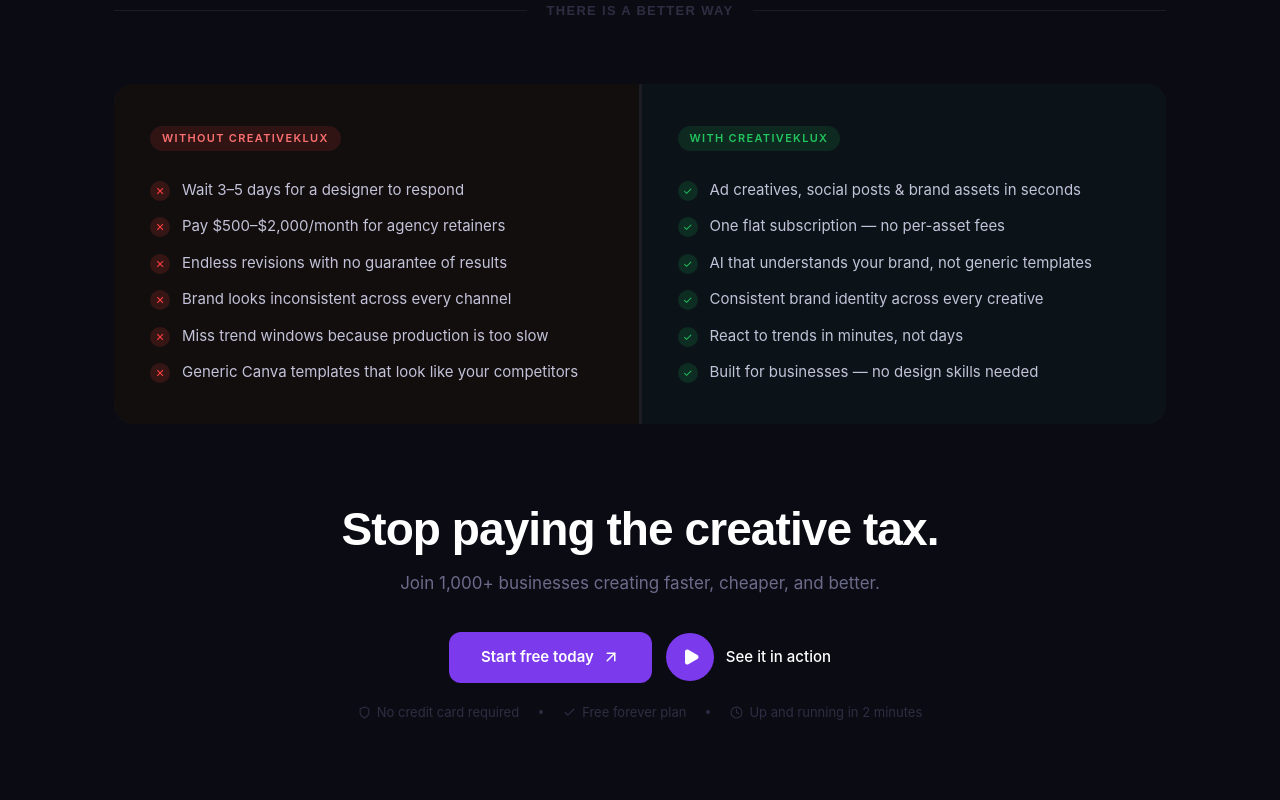
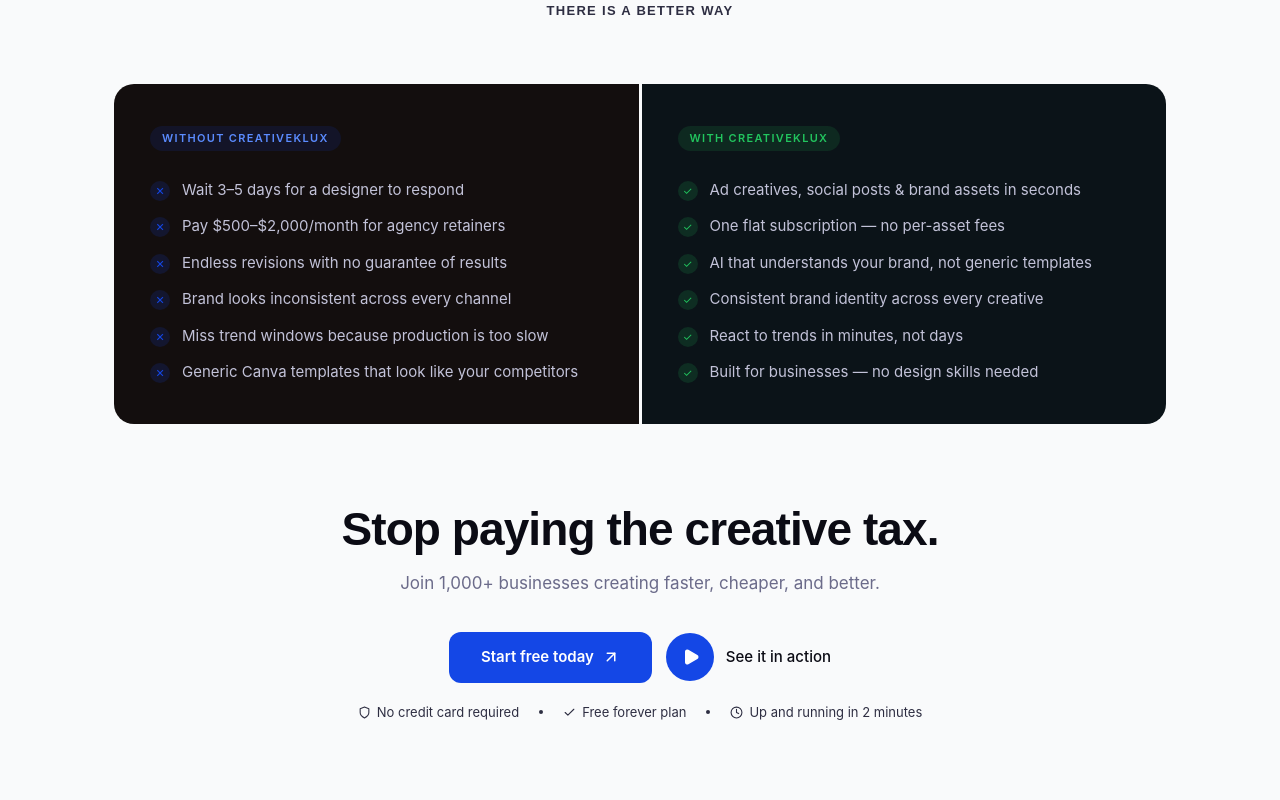
Before and after one commit to rexcreativeklux-svg/creative-klux-landing-page, a Next.js app: page / in a window 1280 px wide. Shown: the part 2960-3760 px from the top of the page. Built offline with nearby package versions, Linux system fonts and the light colour scheme.

Commit message:
change creativetaxsection bg

```diff
--- a/src/app/components/CreativeTaxSection.jsx
+++ b/src/app/components/CreativeTaxSection.jsx
@@ -19,7 +19,7 @@
         strokeWidth="1.8"
         strokeLinecap="round"
         strokeLinejoin="round"
-        style={{ color: "#ff7070" }}
+        style={{ color: "#5b8cff" }}
       >
         <circle cx="12" cy="12" r="10" />
         <path d="M12 6v6l4 2" />
@@ -41,7 +41,7 @@
         strokeWidth="1.8"
         strokeLinecap="round"
         strokeLinejoin="round"
-        style={{ color: "#ff7070" }}
+        style={{ color: "#5b8cff" }}
       >
         <path d="M12 2v4M12 18v4M4.93 4.93l2.83 2.83M16.24 16.24l2.83 2.83M2 12h4M18 12h4M4.93 19.07l2.83-2.83M16.24 7.76l2.83-2.83" />
       </svg>
@@ -61,7 +61,7 @@
         strokeWidth="1.8"
         strokeLinecap="round"
         strokeLinejoin="round"
-        style={{ color: "#ff7070" }}
+        style={{ color: "#5b8cff" }}
       >
         <path d="M10 13a5 5 0 0 0 7.54.54l3-3a5 5 0 0 0-7.07-7.07l-1.72 1.71" />
         <path d="M14 11a5 5 0 0 0-7.54-.54l-3 3a5 5 0 0 0 7.07 7.07l1.71-1.71" />
@@ -82,7 +82,7 @@
         strokeWidth="1.8"
         strokeLinecap="round"
         strokeLinejoin="round"
-        style={{ color: "#ff7070" }}
+        style={{ color: "#5b8cff" }}
       >
         <path d="M21 15a2 2 0 0 1-2 2H7l-4 4V5a2 2 0 0 1 2-2h14a2 2 0 0 1 2 2z" />
       </svg>
@@ -103,7 +103,7 @@
         strokeWidth="1.8"
         strokeLinecap="round"
         strokeLinejoin="round"
-        style={{ color: "#ff7070" }}
+        style={{ color: "#5b8cff" }}
       >
         <rect x="2" y="3" width="20" height="14" rx="2" />
         <path d="M8 21h8M12 17v4" />
@@ -124,7 +124,7 @@
         strokeWidth="1.8"
         strokeLinecap="round"
         strokeLinejoin="round"
-        style={{ color: "#ff7070" }}
+        style={{ color: "#5b8cff" }}
       >
         <path d="M13 2L3 14h9l-1 8 10-12h-9l1-8z" />
       </svg>
@@ -224,25 +224,25 @@
   return (
     <section
       ref={rootRef}
-      className="bg-[#0b0b14] text-white"
+      className="text-[#0b0b14]"
       style={{ fontFamily: "Inter, sans-serif" }}
     >
       <div className="max-w-[1100px] mx-auto px-6 pt-[100px] pb-[120px]">
         {/* Eyebrow */}
-        <p className="inline-flex items-center gap-2 text-[11px] font-semibold tracking-[0.14em] uppercase text-[#ff7070] mb-6">
-          <span className="ctax-dot w-1.5 h-1.5 rounded-full bg-[#ff4040]" />
+        <p className="inline-flex items-center gap-2 text-[11px] font-semibold tracking-[0.14em] uppercase text-[#1447e6] mb-6">
+          <span className="ctax-dot w-1.5 h-1.5 rounded-full bg-[#1447e6]" />
           The hidden cost of bad creatives
         </p>
 
         {/* Headline */}
         <h2
-          className="text-[clamp(36px,6vw,68px)] font-extrabold leading-[1.05] tracking-[-0.03em] text-white mb-5"
+          className="text-[clamp(36px,6vw,68px)] font-extrabold leading-[1.05] tracking-[-0.03em] text-[#0b0b14] mb-5"
           style={{ fontFamily: "Syne, sans-serif" }}
         >
           You&apos;re losing deals before
           <br />
           anyone reads your{" "}
-          <span className="relative not-italic text-[#ff7070] after:content-[''] after:absolute after:bottom-1 after:inset-x-0 after:h-[3px] after:bg-[#ff4040] after:opacity-50 after:rounded-[2px]">
+          <span className="relative not-italic text-[#1447e6] after:content-[''] after:absolute after:bottom-1 after:inset-x-0 after:h-[3px] after:bg-[#1447e6] after:opacity-50 after:rounded-[2px]">
             copy
           </span>
           .
@@ -262,9 +262,9 @@
               className="ctax-card group relative overflow-hidden bg-[#1a1a2e] p-[36px_32px] hover:bg-[#1e1e36]"
             >
               {/* left accent bar on hover */}
-              <span className="absolute top-0 left-0 w-[3px] h-full bg-[#ff4040] opacity-0 transition-opacity duration-200 group-hover:opacity-100" />
+              <span className="absolute top-0 left-0 w-[3px] h-full bg-[#1447e6] opacity-0 transition-opacity duration-200 group-hover:opacity-100" />
 
-              <div className="w-11 h-11 rounded-xl bg-[#ff4040]/10 flex items-center justify-center mb-5">
+              <div className="w-11 h-11 rounded-xl bg-[#1447e6]/10 flex items-center justify-center mb-5">
                 {card.icon}
               </div>
 
@@ -281,7 +281,7 @@
 
               <div className="flex items-baseline gap-1.5">
                 <span
-                  className="ctax-stat text-[28px] font-extrabold text-[#ff7070]"
+                  className="ctax-stat text-[28px] font-extrabold text-[#5b8cff]"
                   data-target={card.target}
                   data-prefix={card.prefix}
                   style={{ fontFamily: "Syne, sans-serif" }}
@@ -312,7 +312,7 @@
         <div className="grid grid-cols-1 sm:grid-cols-2 gap-[3px] rounded-[20px] overflow-hidden bg-white/[0.07]">
           {/* Without */}
           <div className="bg-[#130e0e] p-[40px_36px]">
-            <span className="inline-block text-[11px] font-semibold tracking-[0.12em] uppercase px-3 py-1 rounded-full mb-7 bg-[#ff4040]/[0.12] text-[#ff7070]">
+            <span className="inline-block text-[11px] font-semibold tracking-[0.12em] uppercase px-3 py-1 rounded-full mb-7 bg-[#1447e6]/12 text-[#5b8cff]">
               Without Creativeklux
             </span>
             <ul className="flex flex-col gap-3.5 list-none">
@@ -321,7 +321,7 @@
                   key={item}
                   className="flex items-start gap-3 text-[15px] text-[#c2c2d8] leading-[1.5]"
                 >
-                  <span className="shrink-0 w-5 h-5 rounded-full flex items-center justify-center text-[11px] mt-0.5 bg-[#ff4040]/[0.15] text-[#ff4040]">
+                  <span className="shrink-0 w-5 h-5 rounded-full flex items-center justify-center text-[11px] mt-0.5 bg-[#1447e6]/15 text-[#1447e6]">
                     ✕
                   </span>
                   {item}
@@ -354,7 +354,7 @@
         {/* CTA */}
         <div className="text-center pt-20">
           <h2
-            className="text-[clamp(28px,4vw,46px)] font-extrabold leading-[1.1] tracking-[-0.02em] text-white mb-4"
+            className="text-[clamp(28px,4vw,46px)] font-extrabold leading-[1.1] tracking-[-0.02em] text-[#0b0b14] mb-4"
             style={{ fontFamily: "Syne, sans-serif" }}
           >
             Stop paying the creative tax.
@@ -365,7 +365,7 @@
           <div className="flex gap-3.5 justify-center flex-wrap">
             <button
               onClick={() => scrollToId("pricing")}
-              className="group inline-flex cursor-pointer items-center gap-2 text-[15px] font-semibold text-white bg-[#7c3aed] rounded-xl px-8 py-3.5 transition-all duration-200 hover:bg-[#6d28d9] hover:-translate-y-px"
+              className="group inline-flex cursor-pointer items-center gap-2 text-[15px] font-semibold text-white bg-[#1447e6] rounded-xl px-8 py-3.5 transition-all duration-200 hover:bg-[#2a5cff] hover:-translate-y-px"
             >
               Start free today
               <ArrowUpRight
@@ -377,10 +377,10 @@
               onClick={() => scrollToId("see-in-action")}
               className="group inline-flex cursor-pointer items-center gap-3 bg-transparent border-none"
             >
-              <span className="flex h-12 w-12 items-center justify-center rounded-full bg-[#7c3aed] text-white transition-transform duration-200 group-hover:scale-105">
+              <span className="flex h-12 w-12 items-center justify-center rounded-full bg-[#1447e6] text-white transition-transform duration-200 group-hover:scale-105">
                 <Play size={18} fill="currentColor" className="ml-0.5" />
               </span>
-              <span className="text-[15px] font-medium text-white">
+              <span className="text-[15px] font-medium text-[#0b0b14]">
                 See it in action
               </span>
             </button>
--- a/src/app/components/CreativesSection.jsx
+++ b/src/app/components/CreativesSection.jsx
@@ -3,7 +3,7 @@
 import { useState, useRef, useEffect } from "react";
 import { motion } from "framer-motion";
 import Image from "next/image";
-import { Activity, Search, Shield, Star, Columns2 } from "lucide-react";
+import { Activity, Search, Shield, Star, Columns2, Wand2 } from "lucide-react";
 
 export default function CreativeSection() {
     const creatives = [
@@ -63,7 +63,8 @@
                 { Icon: Search, iconBg: '#f5f3ff', iconColor: '#7c3aed', title: 'Market Spy', description: "See what competitors are running and what's working" },
                 { Icon: Shield, iconBg: '#fffbeb', iconColor: '#b45309', title: 'Ad Guard AI', description: 'Catch policy violations before Meta or Google does' },
                 { Icon: Star, iconBg: '#eff6ff', iconColor: '#1264ff', title: 'Ad Scorer AI', description: 'One score that predicts performance across 4 dimensions' },
-                { Icon: Columns2, iconBg: '#f0fdf4', iconColor: '#15803d', full: true, title: 'Creative Comparison', description: 'Put two creatives head-to-head and let AI pick the winner — before you spend on media.' },
+                { Icon: Columns2, iconBg: '#f0fdf4', iconColor: '#15803d', title: 'Creative Comparison', description: 'Put two creatives head-to-head and let AI pick the winner — before you spend on media.' },
+                { Icon: Wand2, iconBg: '#f5f3ff', iconColor: '#7c3aed', title: 'Magic Studio', description: 'Turn simple prompts into images, videos, and on-brand variations.' },
             ]
         }
     ];
```
